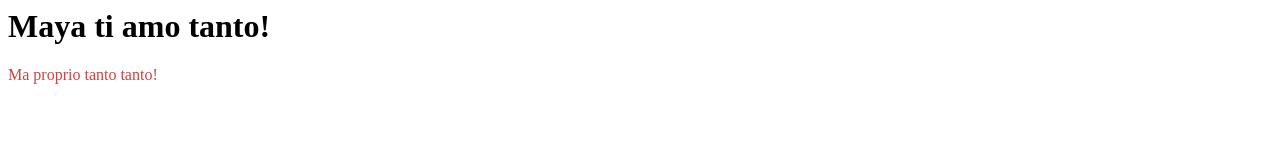
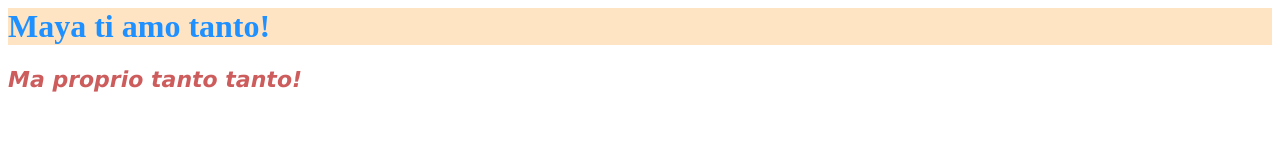
Before and after one commit to amordechai/amordechai.github.io, a plain HTML site: page index.html in a window 1280 px wide. Drawn offline with Linux system fonts and the light colour scheme.

Commit message:
modificato colori con brackets

```diff
--- a/index.html
+++ b/index.html
@@ -2,15 +2,13 @@
 	<head>
 		<title>Maya ti amo</title>
 		<link href="style.css" rel="stylesheet" type="text/css">
-		<style>
-			p {
-				font: italic bold 23 Helvetica;
-				color:#d04141;
-			}
-		</style>
 	</head>
 	<body>
+
 		<h1>Maya ti amo tanto!</h1>
-		<p>Ma proprio tanto tanto!</p>
-	</body>
+
+        <p>Ma proprio tanto tanto!</p>
+
+
+    </body>
 </html>
--- a/style.css
+++ b/style.css
@@ -0,0 +1,13 @@
+
+p {
+    font-size: 22px;
+    font-family: Verdana;
+    font-weight: 900;
+    font-style: italic;
+    color: indianred;
+}
+
+h1 {
+    background-color: bisque;
+    color: dodgerblue;
+}
```
